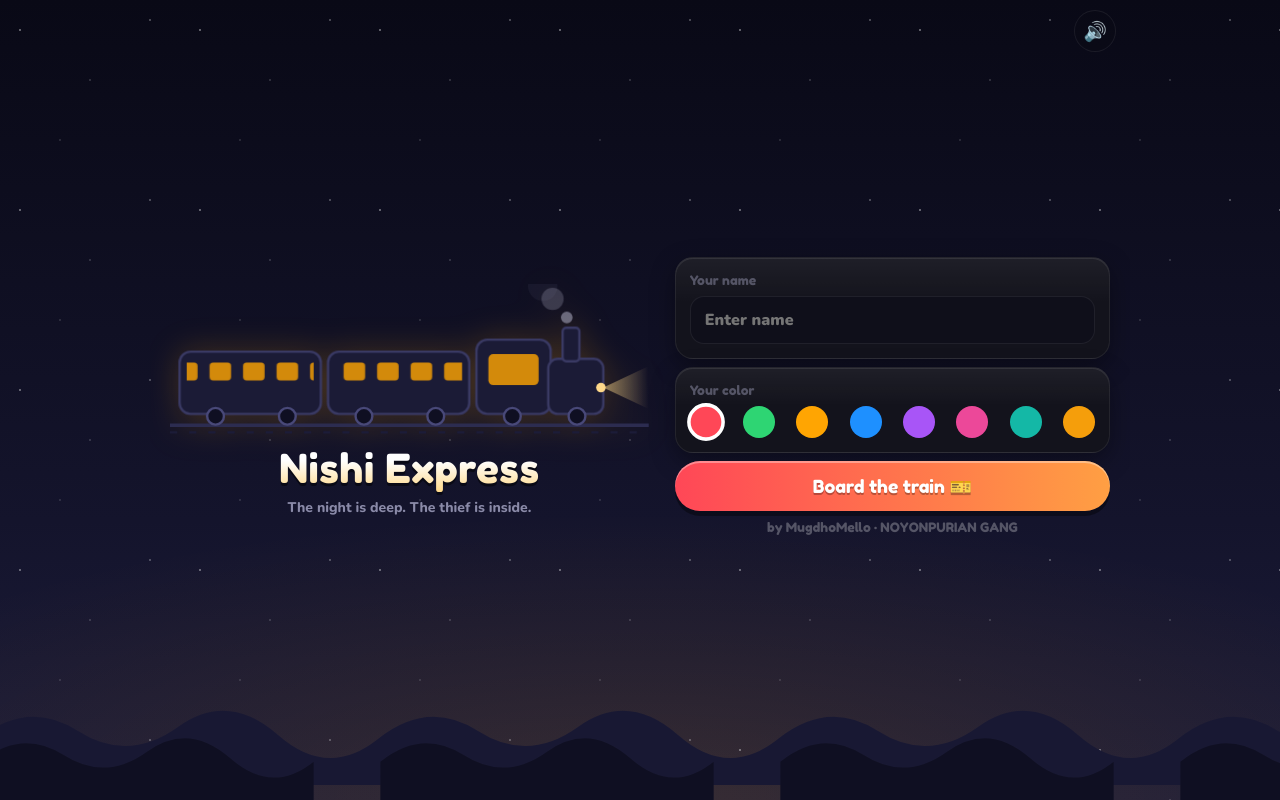
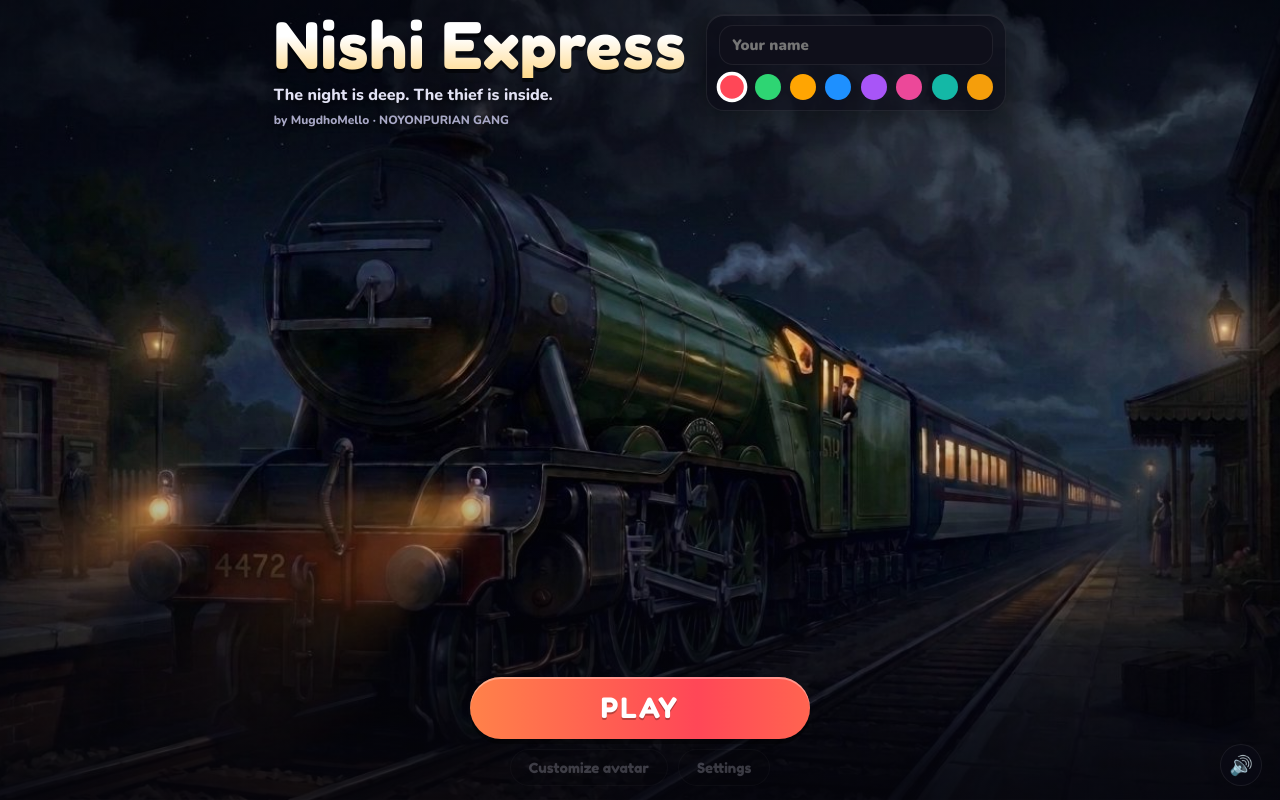
Before and after one commit to monimugdha8210-web/Nishi-Express-Nayanpur, a plain HTML site: page index.html in a window 1280 px wide. Drawn offline with nearby package versions, Linux system fonts and the light colour scheme; a web font is replaced by a local one.

Commit message:
Add files via upload

```diff
--- a/index.html
+++ b/index.html
@@ -270,44 +270,46 @@ body{padding:env(safe-area-inset-top) env(safe-area-inset-right) env(safe-area-i
 .musicAsk button{padding:7px 16px;font-size:14px;box-shadow:none;animation:none}
 .musicAsk .ghost{color:#d4d4ea;background:rgba(255,255,255,.1)}
 @keyframes slideDown{from{transform:translateY(-30px);opacity:0}}
+/* ===== main page: the locomotive picture, title on top, PLAY below ===== */
+#lobbyBg{position:absolute;inset:0;z-index:0;display:none;background:#0b0b17 url(lobby.jpg) center 38%/cover no-repeat}
+#lobbyBg:after{content:'';position:absolute;inset:0;background:linear-gradient(rgba(5,5,12,.66),rgba(5,5,12,.04) 44%,rgba(5,5,12,.12) 54%,rgba(5,5,12,.84))}
+body.inlobby #lobbyBg{display:block}
+body.inlobby #bg{display:none}
+#LOBBY.screen{max-width:none;padding:14px 22px calc(14px + env(safe-area-inset-bottom))}
+#LOBBY.on{display:flex;flex-direction:column;justify-content:space-between;align-content:normal;column-gap:0}
+.lb-top{display:flex;justify-content:space-between;align-items:flex-start;gap:20px}
+.lb-title h1{font:400 clamp(34px,7vw,64px)/1 var(--head);background:linear-gradient(180deg,#fff 35%,#ffd98a);-webkit-background-clip:text;background-clip:text;color:transparent;filter:drop-shadow(0 4px 0 rgba(0,0,0,.55));text-shadow:none}
+.lb-title p{color:#e2e2f4;font-size:clamp(12px,1.9vw,16px);margin-top:6px;text-shadow:0 2px 8px rgba(0,0,0,.9)}
+.lb-title small{display:block;color:#a8a8c6;margin-top:6px;font-size:12px;text-shadow:0 2px 6px rgba(0,0,0,.9)}
+.lb-card{width:min(300px,40vw);padding:10px 12px;background:rgba(10,10,22,.62)}
+.lb-card input{padding:9px 12px;font-size:15px}
+.lb-card .colors{margin-top:9px}.lb-card .dot{width:26px;height:26px}
+.lb-bottom{display:flex;flex-direction:column;align-items:center;gap:10px}
+#LOBBY .play{width:min(340px,62vw);font-size:28px;padding:14px 20px;letter-spacing:2px}
+.lb-row{display:flex;gap:10px}
+.lb2{background:rgba(10,10,22,.62);border:1px solid var(--line);color:#8a8aa5;font-size:14px;padding:9px 18px;box-shadow:none;opacity:.75}
+#LOBBY .mute{top:auto;bottom:calc(14px + env(safe-area-inset-bottom));right:18px}
 </style>
 </head>
 <body>
 <div id="app">
   <div id="bg"><i class="h2"></i><i class="h1"></i></div>
+  <div id="lobbyBg"></div>
 
   <!-- LOBBY -->
   <section class="screen" id="LOBBY">
+    <div class="lb-top">
+      <div class="lb-title"><h1>Nishi Express</h1><p>The night is deep. The thief is inside.</p><small>by MugdhoMello · NOYONPURIAN GANG</small></div>
+      <div class="lb-card card">
+        <input id="nameInput" maxlength="14" placeholder="Your name" autocomplete="off">
+        <div class="colors" id="colors"></div>
+      </div>
+    </div>
+    <div class="lb-bottom">
+      <button class="cta play" id="startBtn">PLAY</button>
+      <div class="lb-row"><button class="lb2" disabled title="Coming soon">Customize avatar</button><button class="lb2" disabled title="Coming soon">Settings</button></div>
+    </div>
     <button class="mute" id="muteBtn" aria-label="Sound on or off">🔊</button>
-    <div class="logo">
-      <svg class="art" viewBox="0 0 400 130" aria-hidden="true">
-        <defs>
-          <linearGradient id="beam" x1="0" x2="1"><stop offset="0" stop-color="#ffd98a" stop-opacity=".55"/><stop offset="1" stop-color="#ffd98a" stop-opacity="0"/></linearGradient>
-          <pattern id="wins" width="28" height="30" patternUnits="userSpaceOnUse"><rect x="5" y="7" width="18" height="15" rx="3" fill="#FFA502"/></pattern>
-        </defs>
-        <path d="M0 118H400" stroke="#2c2c50" stroke-width="3"/><path d="M0 124H400" stroke="#1c1c38" stroke-width="2" stroke-dasharray="6 10"/>
-        <g class="tr">
-          <g fill="#1b1b36" stroke="#3a3a64" stroke-width="2"><rect x="8" y="58" width="118" height="52" rx="9"/><rect x="132" y="58" width="118" height="52" rx="9"/><rect x="256" y="48" width="62" height="62" rx="9"/><rect x="316" y="64" width="46" height="46" rx="8"/><rect x="328" y="38" width="14" height="28" rx="3"/></g>
-          <g class="win"><rect x="14" y="62" width="106" height="30" fill="url(#wins)"/><rect x="138" y="62" width="106" height="30" fill="url(#wins)"/><rect x="266" y="60" width="42" height="26" rx="4" fill="#FFA502"/></g>
-          <polygon points="362,88 400,70 400,106" fill="url(#beam)"/><circle cx="360" cy="88" r="4" fill="#ffd98a"/>
-          <g fill="#0f0f22" stroke="#4a4a7a" stroke-width="2"><circle cx="38" cy="112" r="7"/><circle cx="98" cy="112" r="7"/><circle cx="162" cy="112" r="7"/><circle cx="222" cy="112" r="7"/><circle cx="286" cy="112" r="7"/><circle cx="340" cy="112" r="7"/></g>
-          <g fill="#c9c9e0"><circle class="sm" cx="335" cy="34" r="6"/><circle class="sm" style="animation-delay:.8s" cx="335" cy="34" r="6"/><circle class="sm" style="animation-delay:1.6s" cx="335" cy="34" r="6"/></g>
-        </g>
-      </svg>
-      <h1>Nishi Express</h1>
-      <p>The night is deep. The thief is inside.</p>
-    </div>
-    <div class="card">
-      <span class="label">Your name</span>
-      <input id="nameInput" maxlength="14" placeholder="Enter name" autocomplete="off">
-    </div>
-    <div class="card">
-      <span class="label">Your color</span>
-      <div class="colors" id="colors"></div>
-    </div>
-    <div class="spacer"></div>
-    <button class="cta" id="startBtn">Board the train 🎫</button>
-    <p class="label" style="text-align:center">by MugdhoMello · NOYONPURIAN GANG</p>
   </section>
 
   <!-- BOARDING (role reveal) -->
@@ -409,7 +411,7 @@ const $=id=>document.getElementById(id);
 function render(){
   document.querySelectorAll('.screen').forEach(s=>s.classList.toggle('on',s.id===state));
   document.documentElement.style.setProperty('--me',COLORS[profile.color]);
-  document.body.classList.toggle('playing',state==='PLAYING');
+  document.body.classList.toggle('playing',state==='PLAYING');document.body.classList.toggle('inlobby',state==='LOBBY');
   if(state==='PLAYING')askMusic();
   if(state==='PLAYING')startLoop();
 }
```
Also changed, not shown: lobby.jpg (added).
